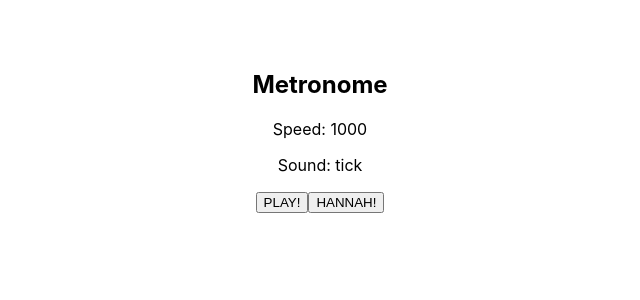
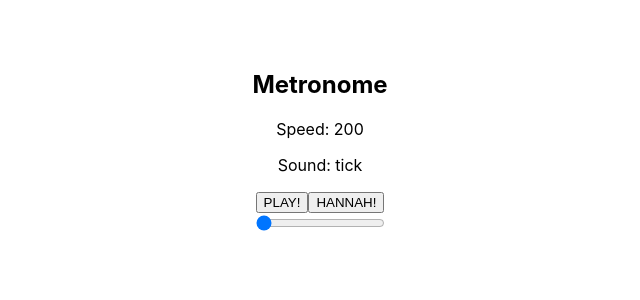
Before and after one commit to jenmerritt/react_metronome, a React (Create React App) app: page / in a window 1280 px wide. Shown: the top 300 px of the page, without its empty margins (320-960 px from the left). Built offline with nearby package versions, Linux system fonts and the light colour scheme.

Commit message:
change speed

```diff
--- a/src/components/SpeedSelector.js
+++ b/src/components/SpeedSelector.js
@@ -1,8 +1,18 @@
 import React from 'react';
 
 function SpeedSelector(props){
+
+  function handleChange(event){
+    props.onSpeedSelected(event.target.value)
+  }
+
+
   return(
-    null
+    <section>
+    <input type="range" min="200" max="1000" step="50" onChange={handleChange}/>
+
+
+    </section>
   )
 }
 
--- a/src/containers/MetronomeBox.js
+++ b/src/containers/MetronomeBox.js
@@ -7,7 +7,7 @@ class MetronomeBox extends Component{
   constructor(props){
     super(props);
     this.state = {
-      speed: 1000,
+      speed: 200,
       sound: {
         title: "tick",
         audio: new Audio('/sounds/tick.wav')
@@ -17,6 +17,14 @@ class MetronomeBox extends Component{
     this.playSound = this.playSound.bind(this)
     this.loopAudio = this.loopAudio.bind(this)
     this.clearAudio = this.clearAudio.bind(this)
+    this.handleSpeedSelected = this.handleSpeedSelected.bind(this)
+
+  }
+
+  handleSpeedSelected(newSpeed){
+    this.setState({
+      speed: newSpeed
+    })
   }
 
   loopAudio(){
@@ -44,8 +52,8 @@ class MetronomeBox extends Component{
         <p>Sound: {this.state.sound.title}</p>
         <button onClick={this.loopAudio}>PLAY!</button>
         <button onClick={this.clearAudio}>HANNAH!</button>
-        <SpeedSelector speed={this.state.speed} />
-        <SoundSelector sound={this.state.sound} />
+        <SpeedSelector speed={this.state.speed}  onSpeedSelected={this.handleSpeedSelected}/>
+        <SoundSelector sound={this.state.sound}  />
       </section>
     )
   }
```
